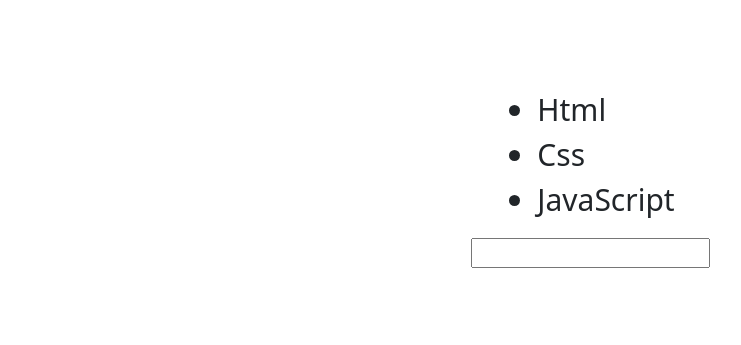
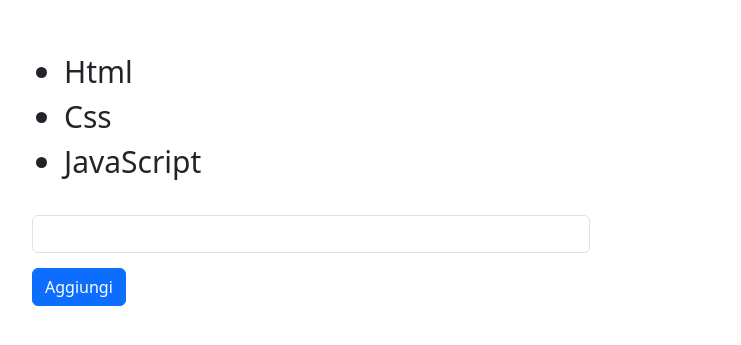
Before and after one commit to LucaIapadre98/react-form, a React app: page / in a window 1280 px wide. Shown: the part 373-718 px from the top of the page, without its empty margins (50-791 px from the left). Built offline with nearby package versions, Linux system fonts and the light colour scheme; the HTML template or start-up script is replaced by a standard one.

Commit message:
aggiunto evento per il quale il form non ricarica la pagina

```diff
--- a/src/assets/components/Main.jsx
+++ b/src/assets/components/Main.jsx
@@ -1,5 +1,10 @@
 export default function Main(){
     const listTitle = ["Html","Css","JavaScript"];
+
+    // PREVIENE L'INVIO DEL FORM IN PAGINA //
+    const handleFormSubmit =(e) => {
+        e.preventDeFault();
+    }
 
     return (
         <main>
@@ -9,7 +14,10 @@ export default function Main(){
                     <li key={index}>{title}</li>
                     ))}
                 </ul>
-                <input type="text"></input>
+                <form onSubmit={handleFormSubmit}>
+                    <input className="form-control" type="text"></input>
+                    <button className="btn btn-primary">Aggiungi</button>
+                </form>
             </div>
         </main>
     );
--- a/src/assets/css/index.css
+++ b/src/assets/css/index.css
@@ -6,10 +6,17 @@ main{
 }
 .container{
   display: flex;
-  justify-content: center;
-  align-items: center;
+  justify-content: left;
+  align-items: left;
   flex-direction: column;
 }
 .container ul li{
   font-size: 30px;
 }
+.container .form-control{
+  max-width: 50%;
+  margin: 15px 0;
+}
+.container .btn{
+  max-width: 10%;
+}
```
